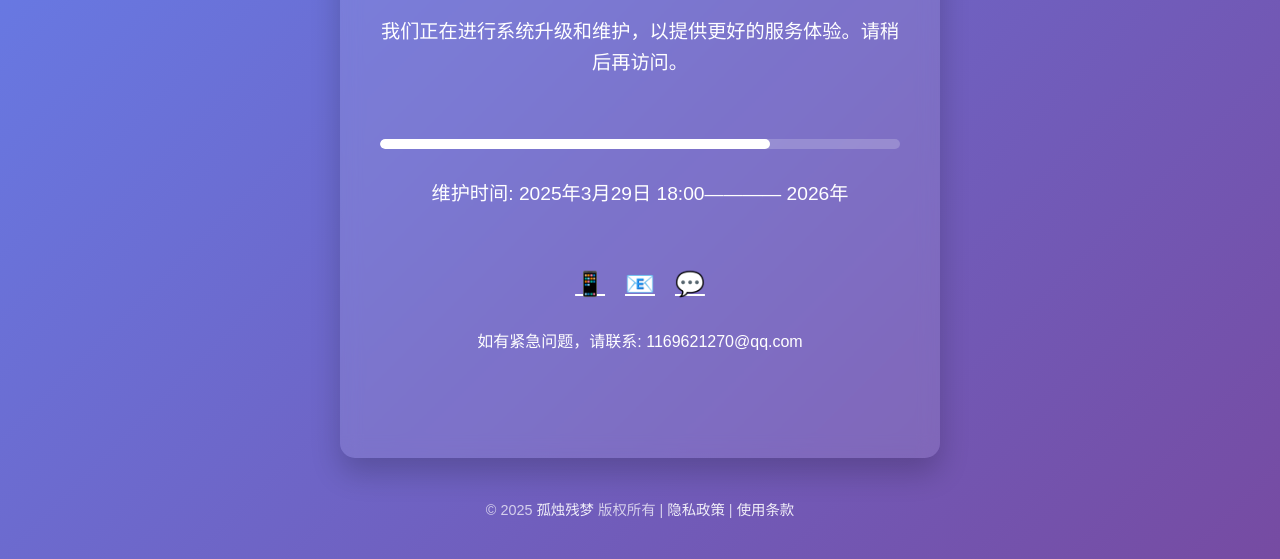
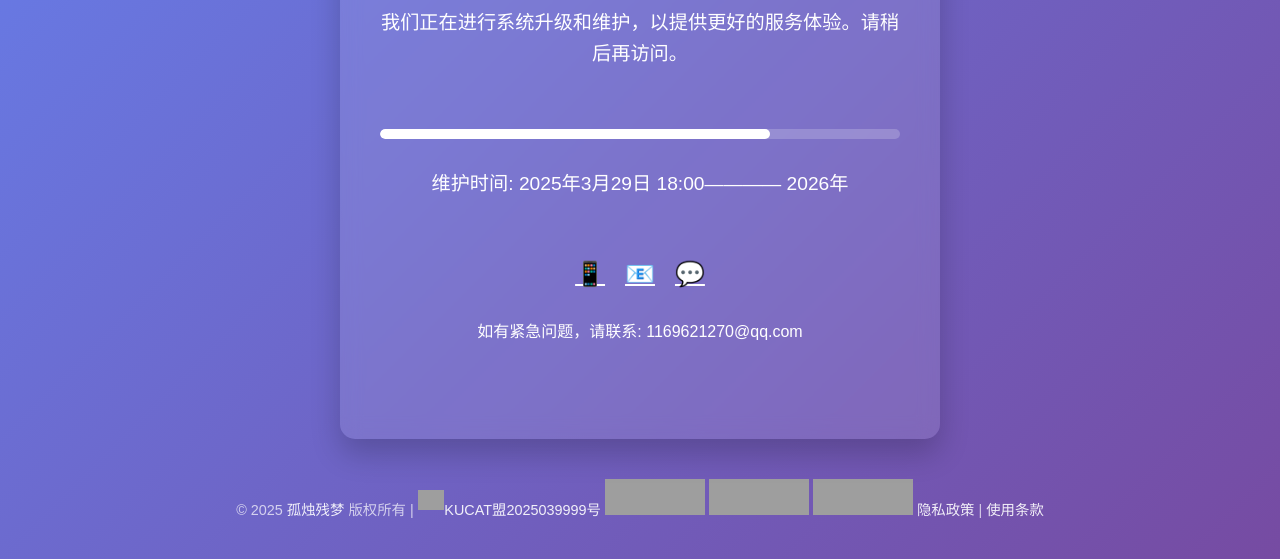
Before and after one commit to gzcmcn/weihu, a plain HTML site: page index.html in a window 1280 px wide. Shown: the part 241-800 px from the top of the page. Drawn offline with Linux system fonts and the light colour scheme; grey boxes are pictures that could not be loaded.

Commit message:
Update index.html

```diff
--- a/index.html
+++ b/index.html
@@ -148,6 +148,10 @@
 
     <div class="copyright">
         &copy; 2025 <a href="https://kalicat.top">孤烛残梦</a> 版权所有 |
+      <a href="https://icp.ekucat.com/beian/2025039999.html" title="KUCAT盟2025039999号" target="_blank"><img style="height:20px;margin-bottom:5px;" src="https://icp.ekucat.com/images/icologo.png">KUCAT盟2025039999号</a>
+        <a href="https://www.ctrust.cc/safety/2025032923000027.html" title="孤烛随笔已通过CTrust网站安全核验"><img src="https://www.ctrust.cc/static/picture/aqyzlogo.png" alt="孤烛随笔已通过CTrust网站安全核验" style="width:100px;height:36px;"></a>
+        <a href="https://www.gyfzlm.com/fanzha/NO-20251111.html" title="公益反诈联盟成员单位"><img src="https://www.gyfzlm.com/istatic/image/gyfzlogo.png" alt="公益反诈联盟成员单位" style="width:100px;height:36px;"></a>
+        <a href="https://www.snzy.cn/website/2025032923000022.html" title="孤烛随笔的十年之约"><img src="https://www.snzy.cn/images/snzylogo.png" alt="孤烛随笔的十年之约" style="width:100px;height:36px;"></a>
         <a href="#">隐私政策</a> |
         <a href="#">使用条款</a>
     </div>
```
